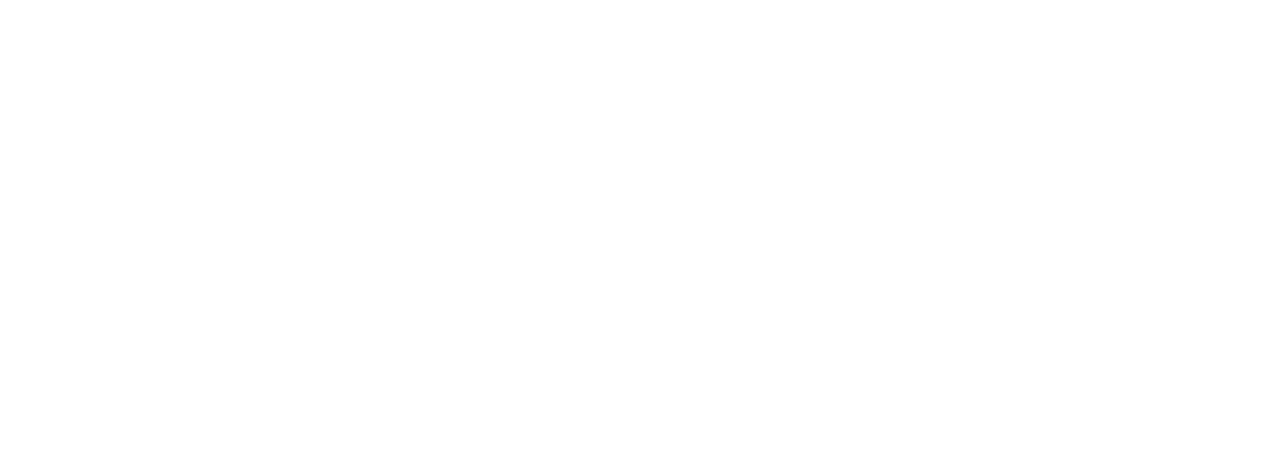
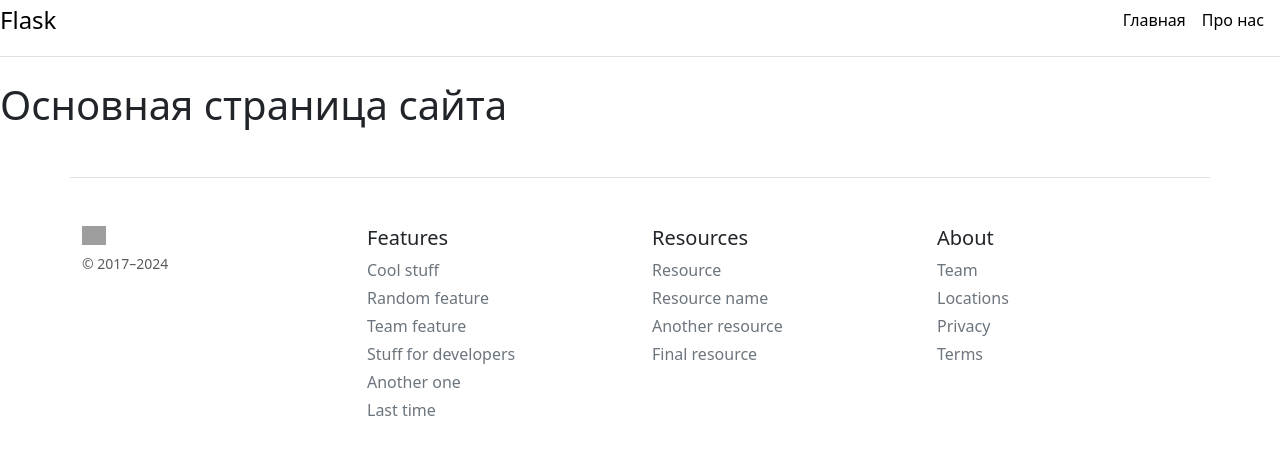
Before and after one commit to Linard26/flask, a Flask app: page / in a window 1280 px wide. Before the commit the part shown is empty. Shown: the top 455 px of the page. Run offline with Flask 3, Linux system fonts and the light colour scheme; grey boxes are pictures that could not be loaded.

Commit message:
доработка html-шаблонов

```diff
--- a/app.py
+++ b/app.py
@@ -1,4 +1,4 @@
-from flask import Flask, render_template
+from flask import Flask, render_template, url_for
 
 
 app = Flask(__name__)
--- a/templates/base.html
+++ b/templates/base.html
@@ -5,9 +5,58 @@
     <meta name="viewport"
           content="width=device-width, user-scalable=no, initial-scale=1.0, maximum-scale=1.0, minimum-scale=1.0">
     <meta http-equiv="X-UA-Compatible" content="ie=edge">
+    <link rel="stylesheet" href="https://cdn.jsdelivr.net/npm/bootstrap@5.3.2/dist/css/bootstrap.min.css">
     <title>{% block title %}{% endblock %}</title>
 </head>
 <body>
+    <div class="d-flex flex-column flex-md-row align-items-center pb-3 mb-4 border-bottom">
+      <a href="/" class="d-flex align-items-center link-body-emphasis text-decoration-none">
+        <span class="fs-4">Flask</span>
+      </a>
+
+      <nav class="d-inline-flex mt-2 mt-md-0 ms-md-auto">
+        <a class="me-3 py-2 link-body-emphasis text-decoration-none" href="/">Главная</a>
+        <a class="me-3 py-2 link-body-emphasis text-decoration-none" href="/about">Про нас</a>
+
+      </nav>
+    </div>
     {% block body %}{% endblock %}
+    <footer class="container pt-4 my-md-5 pt-md-5 border-top">
+        <div class="row">
+          <div class="col-12 col-md">
+            <img class="mb-2" src="/docs/5.3/assets/brand/bootstrap-logo.svg" alt="" width="24" height="19">
+            <small class="d-block mb-3 text-body-secondary">© 2017–2024</small>
+          </div>
+          <div class="col-6 col-md">
+            <h5>Features</h5>
+            <ul class="list-unstyled text-small">
+              <li class="mb-1"><a class="link-secondary text-decoration-none" href="#">Cool stuff</a></li>
+              <li class="mb-1"><a class="link-secondary text-decoration-none" href="#">Random feature</a></li>
+              <li class="mb-1"><a class="link-secondary text-decoration-none" href="#">Team feature</a></li>
+              <li class="mb-1"><a class="link-secondary text-decoration-none" href="#">Stuff for developers</a></li>
+              <li class="mb-1"><a class="link-secondary text-decoration-none" href="#">Another one</a></li>
+              <li class="mb-1"><a class="link-secondary text-decoration-none" href="#">Last time</a></li>
+            </ul>
+          </div>
+          <div class="col-6 col-md">
+            <h5>Resources</h5>
+            <ul class="list-unstyled text-small">
+              <li class="mb-1"><a class="link-secondary text-decoration-none" href="#">Resource</a></li>
+              <li class="mb-1"><a class="link-secondary text-decoration-none" href="#">Resource name</a></li>
+              <li class="mb-1"><a class="link-secondary text-decoration-none" href="#">Another resource</a></li>
+              <li class="mb-1"><a class="link-secondary text-decoration-none" href="#">Final resource</a></li>
+            </ul>
+          </div>
+          <div class="col-6 col-md">
+            <h5>About</h5>
+            <ul class="list-unstyled text-small">
+              <li class="mb-1"><a class="link-secondary text-decoration-none" href="#">Team</a></li>
+              <li class="mb-1"><a class="link-secondary text-decoration-none" href="#">Locations</a></li>
+              <li class="mb-1"><a class="link-secondary text-decoration-none" href="#">Privacy</a></li>
+              <li class="mb-1"><a class="link-secondary text-decoration-none" href="#">Terms</a></li>
+            </ul>
+          </div>
+        </div>
+    </footer>
 </body>
 </html>
--- a/templates/index.html
+++ b/templates/index.html
@@ -0,0 +1,9 @@
+{% extends 'base.html' %}
+
+{% block title %}
+Главная страница
+{% endblock %}
+
+{% block body %}
+    <h1> Основная страница сайта</h1>
+{% endblock %}
```
Also changed, not shown: templates/about.html (+9 -0 lines), static/css/main.css (added).
